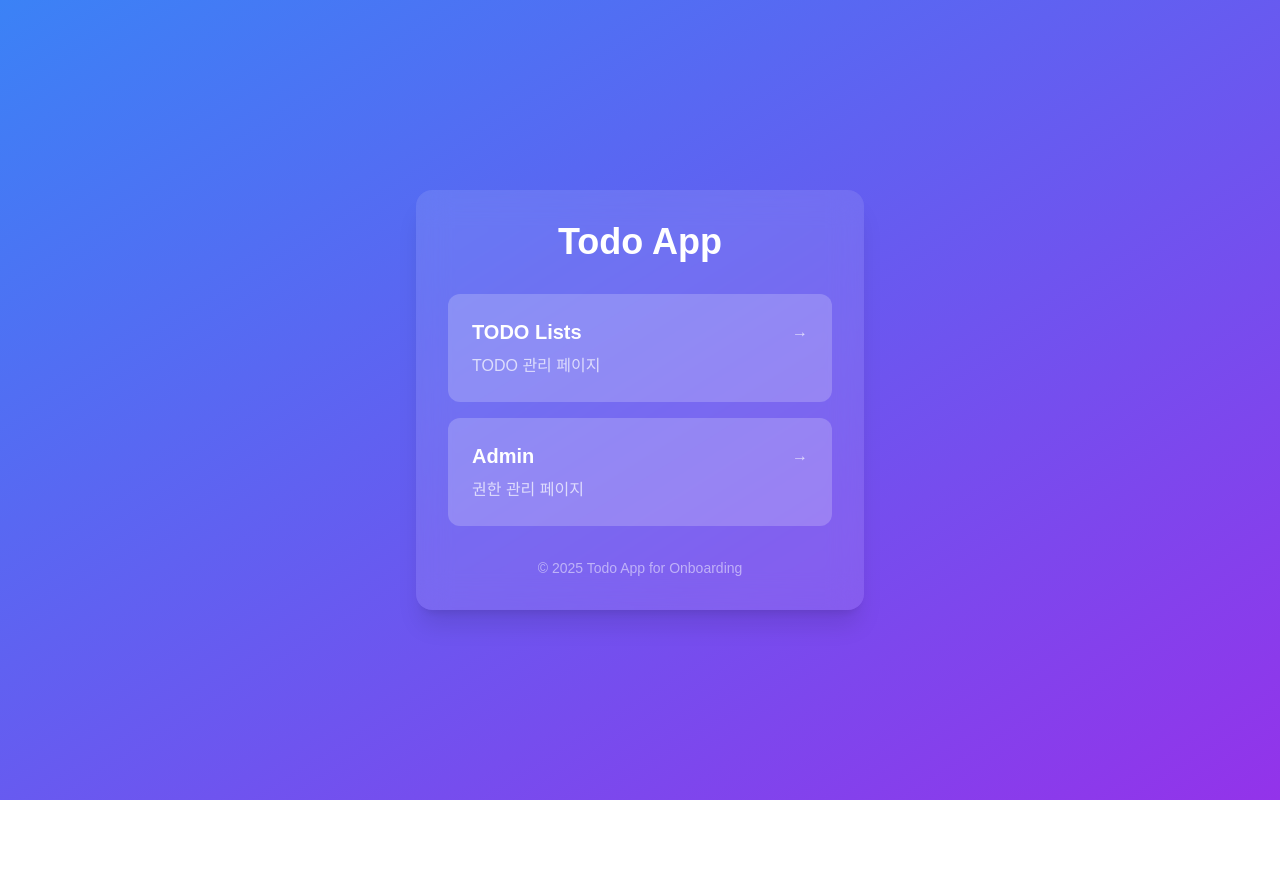
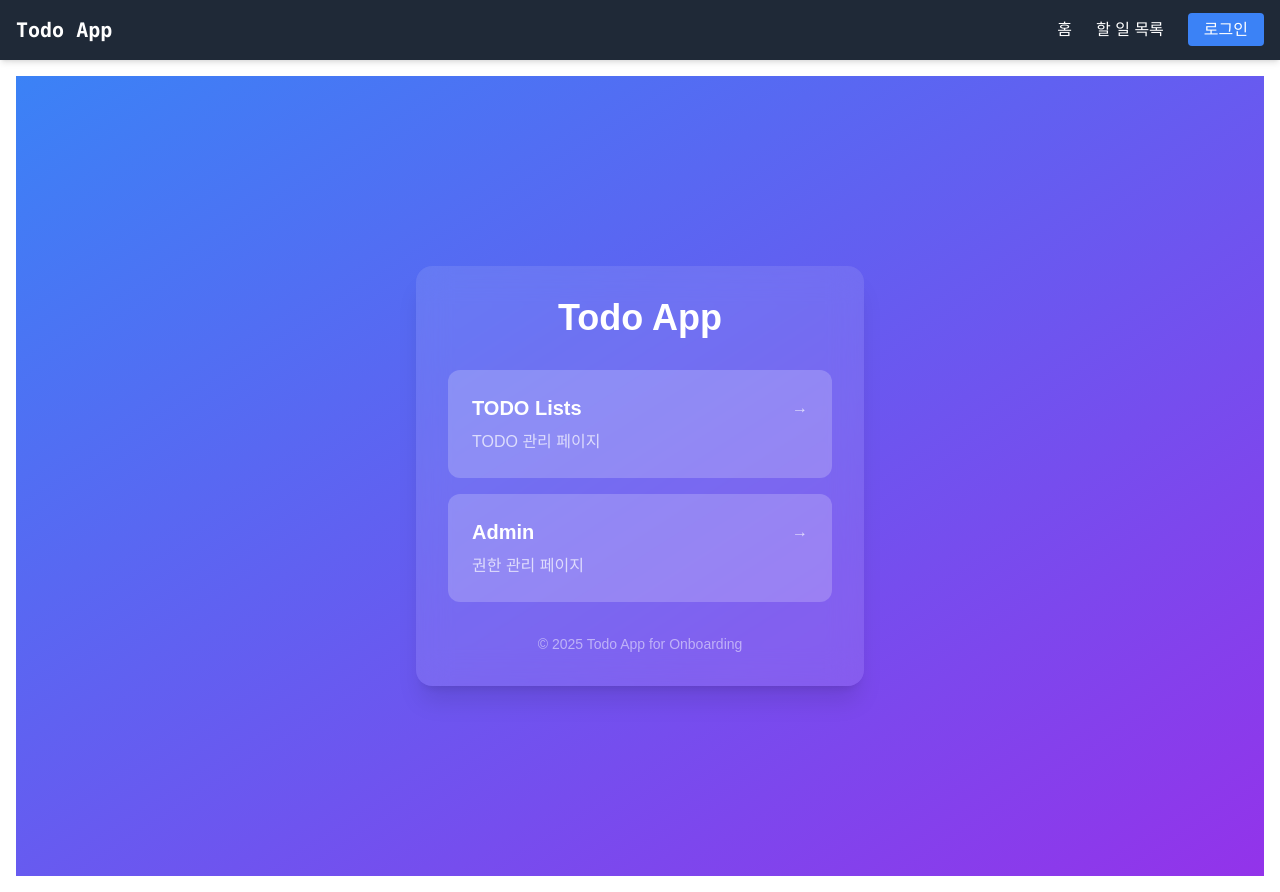
Before and after one commit to seongyeon-lee-fitfuns/todo, a Next.js app in the folder todo-client/: page / in a window 1280 px wide. Before the commit the page ends 800 px from the top, so only its background shows below. Built offline with nearby package versions, Linux system fonts and the light colour scheme; no server answers.

Commit message:
wip: auth0-nakama 연동
auth0토큰이 완료되었을 때 처리 필요

```diff
--- /dev/null
+++ b/todo-client/src/app/api/auth/[auth0]/route.ts
@@ -0,0 +1,14 @@
+import { handleAuth } from "@auth0/nextjs-auth0";
+
+/**
+ * Auth0 인증 관련 라우트 핸들러를 생성합니다.
+ *
+ * 다음 엔드포인트들을 생성합니다:
+ * - /api/auth/login: Auth0를 통한 로그인 수행
+ * - /api/auth/logout: 사용자 로그아웃 처리
+ * - /api/auth/callback: 로그인 성공 후 Auth0 리다이렉트 처리
+ * - /api/auth/me: 사용자 프로필 정보 조회
+ * @see https://auth0.com/docs/quickstart/webapp/nextjs/01-login
+ */
+
+export const GET = handleAuth();
--- /dev/null
+++ b/todo-client/src/app/components/Nav.tsx
@@ -0,0 +1,96 @@
+"use client";
+
+import { useUser } from '@auth0/nextjs-auth0/client';
+import Link from 'next/link';
+import { useState } from 'react';
+import { motion } from 'framer-motion';
+
+export default function Nav() {
+  const { user, error, isLoading } = useUser();
+  const [isMenuOpen, setIsMenuOpen] = useState(false);
+
+  return (
+    <nav className="bg-gray-800 text-white p-4 sticky top-0 z-10 shadow-md">
+      <div className="container mx-auto flex justify-between items-center">
+        <Link href="/" className="text-xl font-bold font-mono">Todo App</Link>
+
+        <div className="hidden md:flex space-x-6 items-center">
+          <Link href="/" className="hover:text-gray-300 transition duration-200">홈</Link>
+          <Link href="/todos" className="hover:text-gray-300 transition duration-200">할 일 목록</Link>
+          {isLoading ? (
+            <div className="w-24 h-8 bg-gray-700 animate-pulse rounded"></div>
+          ) : user ? (
+            <>
+              <span className="text-gray-300">안녕하세요, {user.name}님!</span>
+              <motion.div whileHover={{ scale: 1.05 }} whileTap={{ scale: 0.95 }}>
+                <Link
+                  href="/api/auth/logout"
+                  className="bg-red-500 hover:bg-red-600 px-4 py-2 rounded transition duration-200"
+                >
+                  로그아웃
+                </Link>
+              </motion.div>
+            </>
+          ) : (
+            <motion.div whileHover={{ scale: 1.05 }} whileTap={{ scale: 0.95 }}>
+              <Link
+                href="/api/auth/login"
+                className="bg-blue-500 hover:bg-blue-600 px-4 py-2 rounded transition duration-200"
+              >
+                로그인
+              </Link>
+            </motion.div>
+          )}
+        </div>
+
+        {/* 모바일 메뉴 버튼 */}
+        <div className="md:hidden">
+          <button
+            onClick={() => setIsMenuOpen(!isMenuOpen)}
+            className="focus:outline-none"
+            aria-label={isMenuOpen ? "메뉴 닫기" : "메뉴 열기"}
+          >
+            <svg className="w-6 h-6" fill="none" stroke="currentColor" viewBox="0 0 24 24" xmlns="http://www.w3.org/2000/svg">
+              <path strokeLinecap="round" strokeLinejoin="round" strokeWidth="2" d="M4 6h16M4 12h16M4 18h16"></path>
+            </svg>
+          </button>
+        </div>
+      </div>
+
+      {/* 모바일 메뉴 */}
+      {isMenuOpen && (
+        <motion.div
+          initial={{ opacity: 0, y: -10 }}
+          animate={{ opacity: 1, y: 0 }}
+          exit={{ opacity: 0, y: -10 }}
+          className="md:hidden bg-gray-700 mt-2 p-4 rounded shadow-lg"
+        >
+          <div className="flex flex-col space-y-4">
+            <Link href="/" className="hover:text-gray-300 py-2">홈</Link>
+            <Link href="/todos" className="hover:text-gray-300 py-2">할 일 목록</Link>
+            {isLoading ? (
+              <div className="w-full h-10 bg-gray-600 animate-pulse rounded"></div>
+            ) : user ? (
+              <>
+                <span className="text-gray-300 py-2">안녕하세요, {user.name}님!</span>
+                <Link
+                  href="/api/auth/logout"
+                  className="bg-red-500 hover:bg-red-600 px-4 py-2 rounded text-center transition duration-200"
+                >
+                  로그아웃
+                </Link>
+              </>
+            ) : (
+              <Link
+                href="/api/auth/login"
+                className="bg-blue-500 hover:bg-blue-600 px-4 py-2 rounded text-center transition duration-200"
+              >
+                로그인
+              </Link>
+            )}
+          </div>
+        </motion.div>
+      )}
+    </nav>
+  );
+}
--- a/todo-client/src/app/layout.tsx
+++ b/todo-client/src/app/layout.tsx
@@ -1,5 +1,7 @@
 import type { Metadata } from "next";
 import localFont from "next/font/local";
+import { UserProvider } from '@auth0/nextjs-auth0/client';
+import Nav from './components/Nav';
 import "./globals.css";
 
 const geistSans = localFont({
@@ -14,8 +16,8 @@ const geistMono = localFont({
 });
 
 export const metadata: Metadata = {
-  title: "Create Next App",
-  description: "Generated by create next app",
+  title: "Todo Application",
+  description: "투두 애플리케이션",
 };
 
 export default function RootLayout({
@@ -24,11 +26,16 @@ export default function RootLayout({
   children: React.ReactNode;
 }>) {
   return (
-    <html lang="en">
+    <html lang="ko">
       <body
         className={`${geistSans.variable} ${geistMono.variable} antialiased`}
       >
-          {children}
+        <UserProvider>
+          <Nav />
+          <main className="container mx-auto p-4">
+            {children}
+          </main>
+        </UserProvider>
       </body>
     </html>
   );
--- a/todo-client/src/app/login/page.tsx
+++ b/todo-client/src/app/login/page.tsx
@@ -1,5 +1,4 @@
 'use client'
-import Image from 'next/image'
 import { useState } from 'react'
 
 export default function Login() {
@@ -8,15 +7,15 @@ export default function Login() {
     const handleLogin = async () => {
         setIsLoading(true);
         try {
-            const response = await fetch('/api/auth/login', {
+            const response = await fetch('/api/nakama-login', {
                 method: 'POST',
             });
+            const data = await response.json();
 
             if (!response.ok) {
-                throw new Error('로그인 실패');
+                throw new Error(`로그인 실패: ${data.error}`);
             }
 
-            const data = await response.json();
 
             // 토큰 정보를 세션 스토리지에 저장
             if (data.token) {
@@ -36,8 +35,7 @@ export default function Login() {
                 window.location.href = '/';
             }
         } catch (error) {
-            console.error('로그인 에러:', error);
-            alert('로그인에 실패했습니다.');
+            alert(error);
         } finally {
             setIsLoading(false);
         }
```
Also changed, not shown: todo-client/src/app/api/nakama-login/route.ts (line endings or trailing spaces), 1 other file (tests, documents, lock files or other folders).
